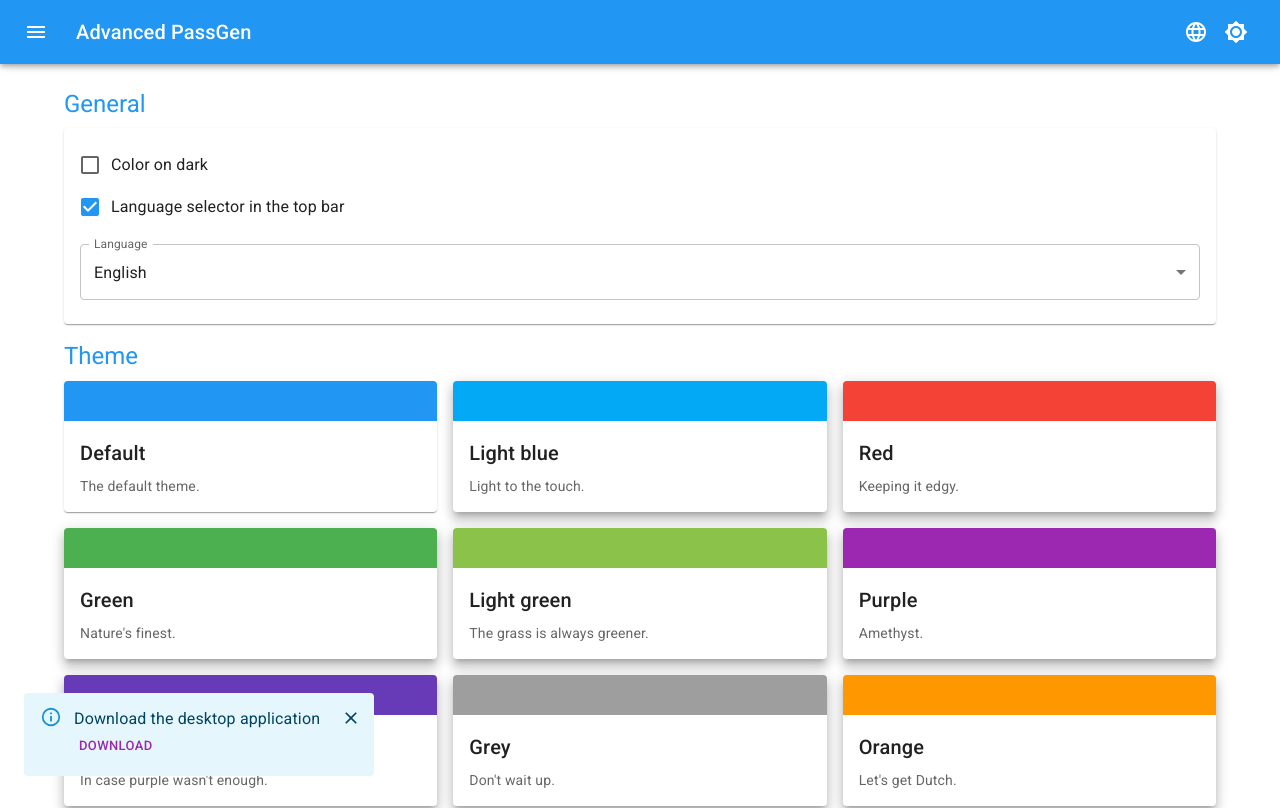
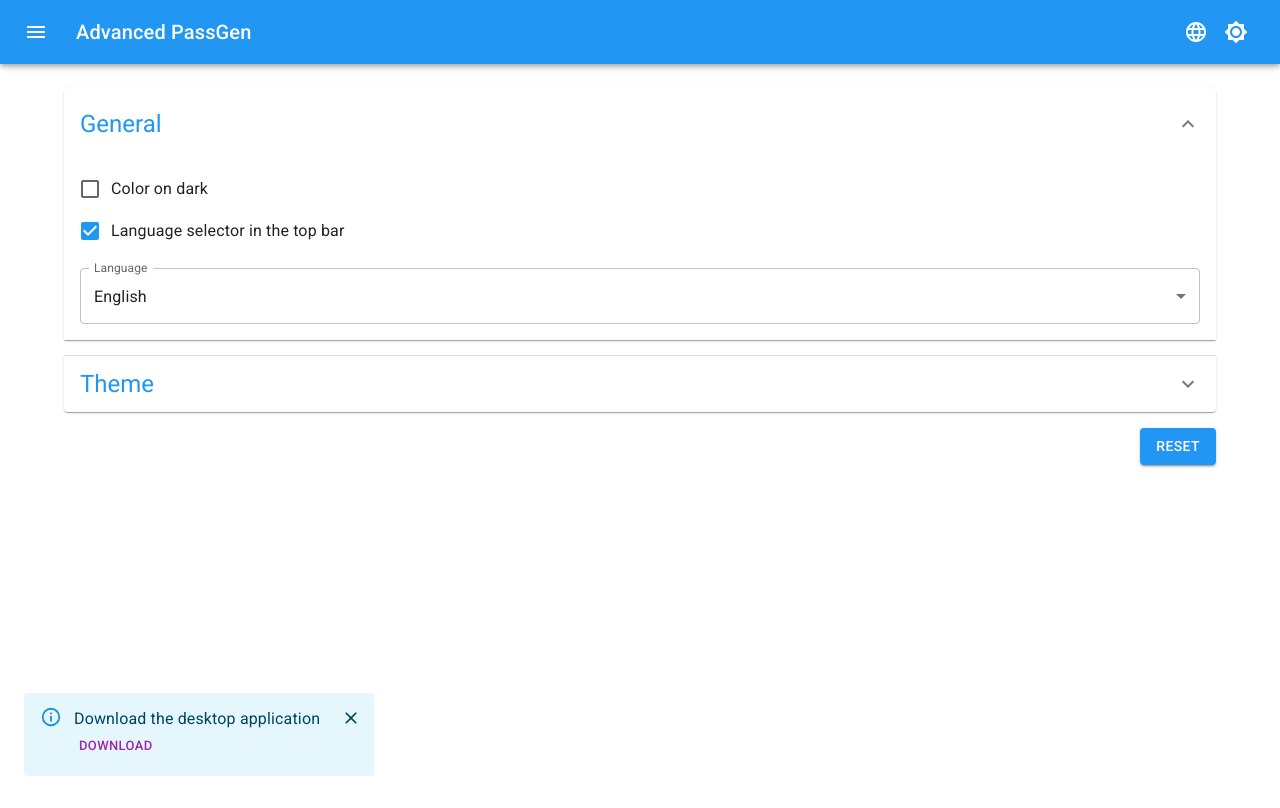
Before and after one commit to CodeDead/Advanced-PassGen, a React (Vite) app: page /settings in a window 1280 px wide. Shown: the top 808 px of the page. Built offline with nearby package versions, Linux system fonts and the light colour scheme; a web font is replaced by a local one.

Commit message:
Improved the settings route ui for desktop users

```diff
--- a/src/routes/NotFound/index.jsx
+++ b/src/routes/NotFound/index.jsx
@@ -18,7 +18,7 @@ const NotFound = () => {
   }, []);
 
   return (
-    <Container maxWidth="md" style={{ marginTop: 20 }}>
+    <Container maxWidth="md">
       <Card>
         <CardContent>
           <Typography gutterBottom>
--- a/src/routes/Settings/index.jsx
+++ b/src/routes/Settings/index.jsx
@@ -4,7 +4,6 @@ import Typography from '@mui/material/Typography';
 import FormLabel from '@mui/material/FormLabel';
 import Radio from '@mui/material/Radio';
 import RadioGroup from '@mui/material/RadioGroup';
-import Grid from '@mui/material/Grid';
 import blue from '@mui/material/colors/blue';
 import purple from '@mui/material/colors/purple';
 import deepPurple from '@mui/material/colors/deepPurple';
@@ -31,8 +30,10 @@ import InputLabel from '@mui/material/InputLabel';
 import Select from '@mui/material/Select';
 import MenuItem from '@mui/material/MenuItem';
 import Button from '@mui/material/Button';
-import Card from '@mui/material/Card';
-import CardContent from '@mui/material/CardContent';
+import Accordion from '@mui/material/Accordion';
+import AccordionSummary from '@mui/material/AccordionSummary';
+import AccordionDetails from '@mui/material/AccordionDetails';
+import ExpandMoreIcon from '@mui/icons-material/ExpandMore';
 import { type } from '@tauri-apps/api/os';
 import Theme from '../../components/Theme';
 import GridList from '../../components/GridList';
@@ -67,6 +68,9 @@ const Settings = () => {
   } = state;
 
   const language = state.languages[languageIndex];
+
+  const [generalExpanded, setGeneralExpanded] = useState(true);
+  const [themeExpanded, setThemeExpanded] = useState(false);
 
   const [resetDialogOpen, setResetDialogOpen] = useState(false);
   const [loading, setLoading] = useState(false);
@@ -138,13 +142,20 @@ const Settings = () => {
 
   return (
     <Container>
-      <Grid container spacing={2}>
-        <Grid item xs={12} md={12} lg={12}>
-          <Typography component="h2" variant="h5" color="primary" gutterBottom>
+      <Accordion
+        expanded={generalExpanded}
+        onChange={() => setGeneralExpanded((prev) => !prev)}
+      >
+        <AccordionSummary
+          expandIcon={<ExpandMoreIcon />}
+          aria-controls="panel1a-content"
+          id="panel1a-header"
+        >
+          <Typography component="h2" variant="h5" color="primary">
             {language.general}
           </Typography>
-          <Card>
-            <CardContent>
+        </AccordionSummary>
+        <AccordionDetails>
           <FormGroup>
             {/* eslint-disable-next-line no-underscore-dangle */}
             {window.__TAURI__ ? (
@@ -198,14 +209,23 @@ const Settings = () => {
               </Select>
             </FormControl>
           </FormGroup>
-            </CardContent>
-          </Card>
-        </Grid>
-        <Grid item xs={12} md={12} lg={12}>
-          <Typography component="h2" variant="h5" color="primary" gutterBottom>
+        </AccordionDetails>
+      </Accordion>
+      <Accordion
+        TransitionProps={{ unmountOnExit: true }}
+        expanded={themeExpanded}
+        onChange={() => setThemeExpanded((prev) => !prev)}
+      >
+        <AccordionSummary
+          expandIcon={<ExpandMoreIcon />}
+          aria-controls="panel1bh-content"
+          id="panel1bh-header"
+        >
+          <Typography component="h2" variant="h5" color="primary">
             {language.theme}
           </Typography>
-
+        </AccordionSummary>
+        <AccordionDetails>
           <GridList spacing={2} xs={6} md={4} lg={4}>
             <Theme
               title={language.default}
@@ -334,8 +354,6 @@ const Settings = () => {
               onAction={() => changeTheme(17)}
             />
           </GridList>
-        </Grid>
-        <Grid item xs={12} md={12} lg={12}>
           <FormControl style={{ marginTop: 10 }} component="fieldset">
             <FormLabel component="legend">{language.themeStyle}</FormLabel>
             <RadioGroup row value={themeType} onChange={changeThemeStyle}>
@@ -343,8 +361,8 @@ const Settings = () => {
               <FormControlLabel value="dark" control={<Radio />} label={language.dark} />
             </RadioGroup>
           </FormControl>
-        </Grid>
-      </Grid>
+        </AccordionDetails>
+      </Accordion>
       {/* eslint-disable-next-line no-underscore-dangle */}
       {window.__TAURI__ ? (
         <Button
```
Lines whose indentation alone changed are shown as unchanged.
